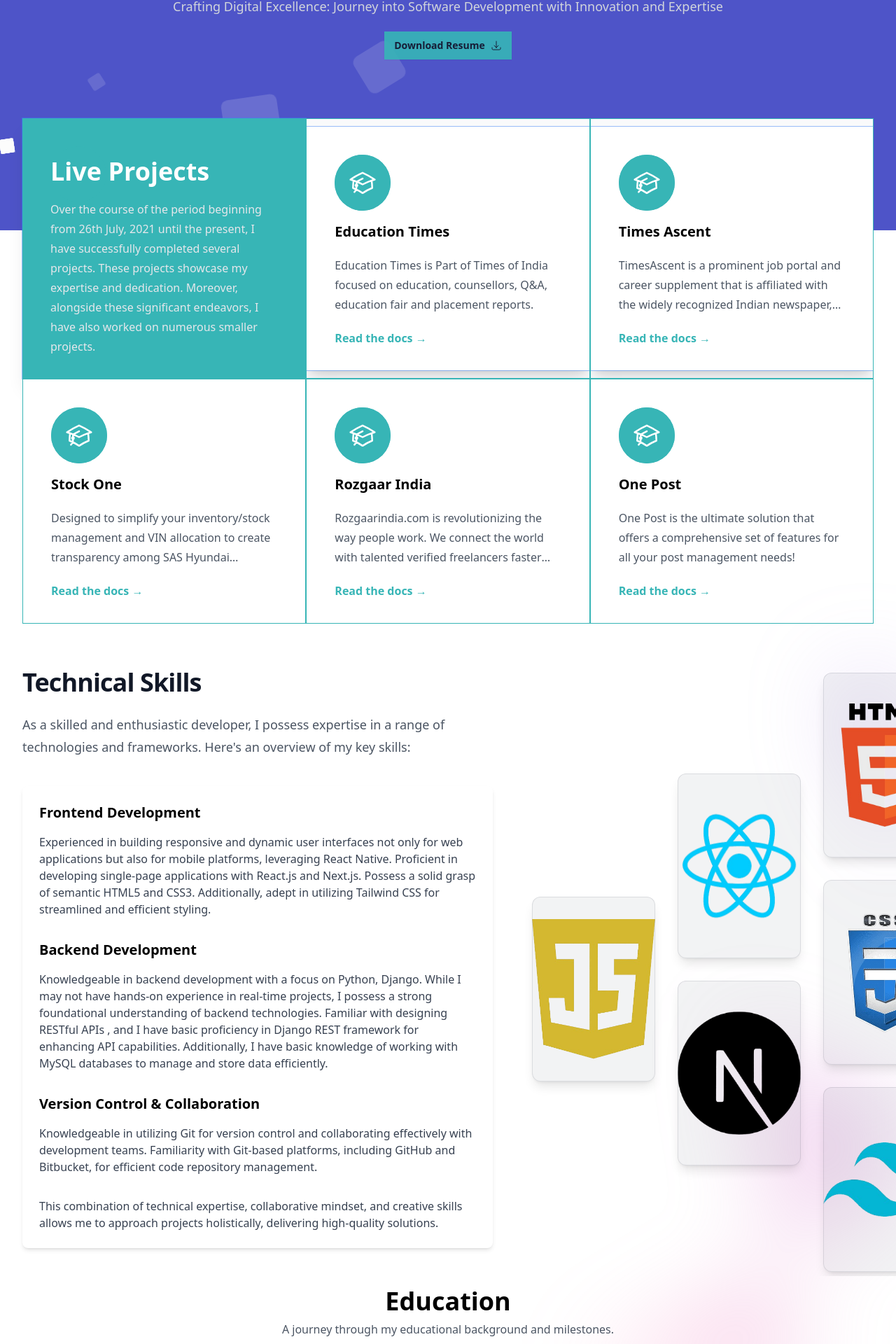
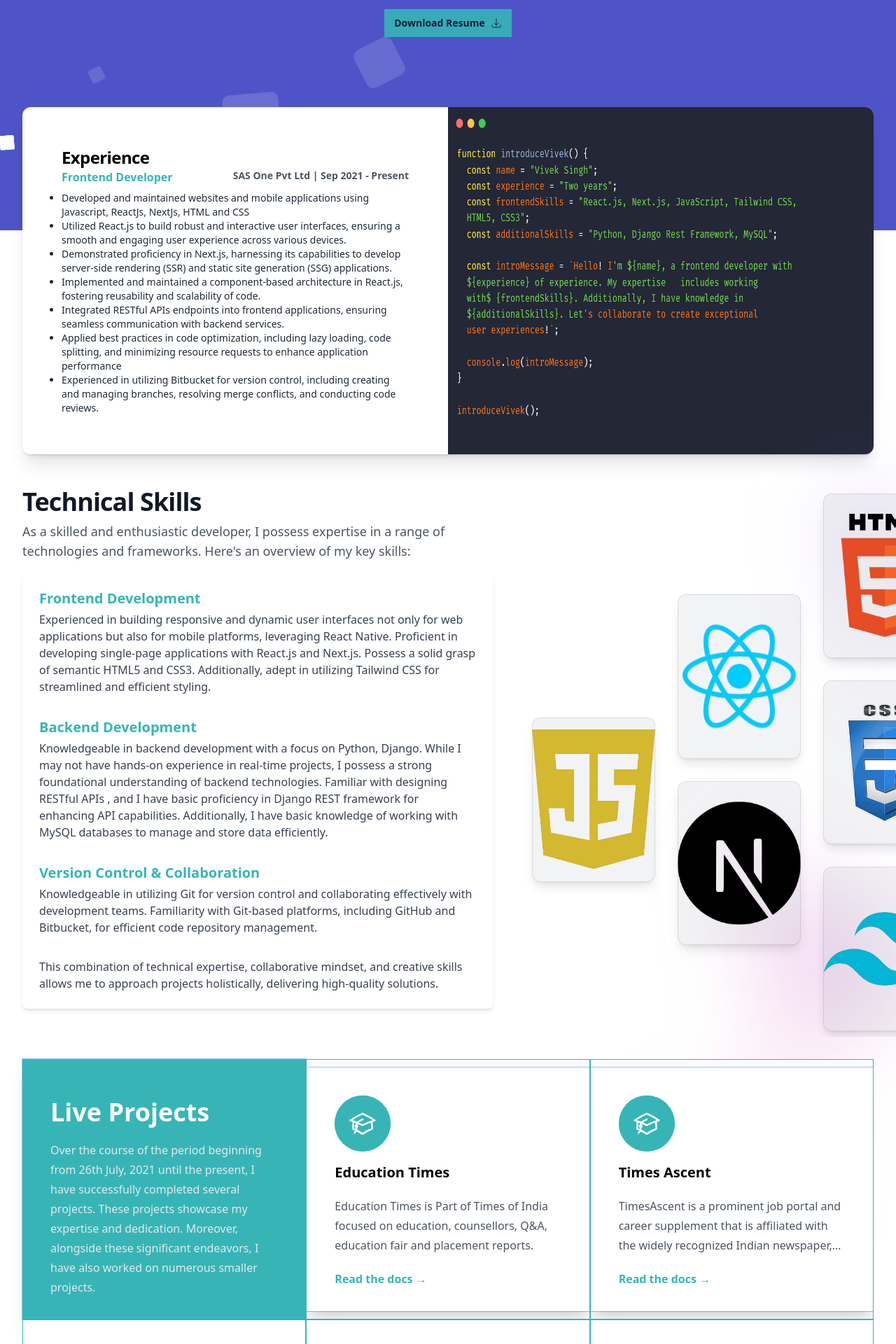
Before and after one commit to tomervivek/portfolio, a Next.js app: page / in a window 1280 px wide. Shown: the part 231-2151 px from the top of the page at 70% size. Built offline with nearby package versions, Linux system fonts and the light colour scheme.

Commit message:
Experience Section

```diff
--- a/components/Banner.js
+++ b/components/Banner.js
@@ -19,7 +19,7 @@
           <div className="mx-auto text-center lg:mx-0 mt-36 lg:flex-auto items-center justify-center lg:center">
             <h2 className="text-3xl font-bold tracking-tight text-white sm:text-4xl">
               Vivek Singh
-              <div className="text-lg leading-8 text-gray-300"><span className="text-[#37B5B6]">Programmer</span> at SAS ONE Private Limited</div>
+
             </h2>
             <p className="mt-2 text-lg leading-8 text-gray-300">
               Crafting Digital Excellence: Journey into Software Development with Innovation and Expertise
--- a/components/Education.js
+++ b/components/Education.js
@@ -32,7 +32,7 @@
         <div className="mx-auto max-w-screen-xl px-4 pb-10  sm:px-6 lg:px-8">
         <div className="relative mx-auto  text-center">
         <div className=""></div>
-        <div className="relative z-10 p-4">
+        <div className="relative z-10 p-4 pb-2">
           <h2 className="text-3xl text-black font-bold sm:text-4xl">Education</h2>
           <p className="mt-2 mb-4 text-gray-600">
           A journey through my educational background and milestones.
--- a/components/EducationCard.js
+++ b/components/EducationCard.js
@@ -4,6 +4,7 @@
 import { motion, useMotionTemplate, useMotionValue } from 'framer-motion'
 
 import { GridPattern } from '@/components/GridPattern'
+import { AcademicCapIcon } from '@heroicons/react/24/outline'
 
 const resources = [
   {
@@ -114,16 +115,17 @@
       className="group relative flex rounded-2xl bg-zinc-50 transition-shadow hover:shadow-md hover:shadow-zinc-900/5 dark:bg-white/2.5 dark:hover:shadow-black/5"
     >
       <ResourcePattern {...resource.pattern} mouseX={mouseX} mouseY={mouseY} />
-      <div className="absolute inset-0 rounded-2xl ring-1 ring-inset ring-zinc-900/7.5 group-hover:ring-zinc-900/10 dark:ring-white/10 dark:group-hover:ring-white/20" />
-      <div className="relative rounded-2xl px-4 pb-4 pt-16">
+      <div className="absolute inset-0 rounded-2xl ring-1 ring-inset ring-zinc-900/7.5 ring-zinc-900/10" />
+      <div className="relative rounded-2xl  pb-4 ">
 
-        <h3 className="mt-4 text-sm font-semibold leading-7 text-zinc-900 dark:text-white">
+        <h3 className="mt-4 px-4 text-sm font-semibold leading-7 text-zinc-900 dark:text-white">
+        <AcademicCapIcon className='h-14 w-14 text-gray-700 opacity-80' />
           <p>
           <span className='text-[#37B5B6] text-base font-bold'> {resource.degree}</span>
           <div>{resource.institution}</div>
           </p>
         </h3>
-        <p className="mt-1 text-sm text-zinc-600 dark:text-zinc-400">
+        <p className="mt-1 px-4 text-sm text-zinc-600 dark:text-zinc-400">
           {resource.description}
         </p>
       </div>
--- /dev/null
+++ b/components/Experience.js
@@ -0,0 +1,72 @@
+const Experience = () => {
+  return (
+    <section class=" md:pt-8 -mt-16 lg:mt-0 sm:-mt-10">
+      <div class="mx-auto max-w-screen-xl px-4 py-8 sm:px-6 sm:py-12 lg:px-8">
+        <div class="shadow rounded-xl">
+          <div class="lg:grid overflow-hidden text-white shadow-xl md:grid-cols-2 bg-white rounded-xl">
+            <aside class="p-8  md:p-14">
+              <h2 class="text-2xl font-bold text-black tracking-tight  font-headline">
+                Experience
+              </h2>
+              <div className="flex flex-col sm:flex-row justify-between">
+                <div className="text-gray-600 ">
+                  <span className="text-base font-semibold text-[#37B5B6]">
+                    Frontend Developer{" "}
+                  </span>
+                </div>
+                <div className="text-gray-600 text-sm font-semibold">
+                  {" "}
+                  SAS One Pvt Ltd | Sep 2021 - Present
+                </div>
+              </div>
+              <ul className="text-gray-800 text-sm prose-neutral list-disc mt-2">
+                <li>
+                  Developed and maintained websites and mobile applications
+                  using Javascript, ReactJs, NextJs, HTML and CSS
+                </li>
+
+                <li>
+                  Utilized React.js to build robust and interactive user
+                  interfaces, ensuring a smooth and engaging user experience
+                  across various devices.
+                </li>
+                <li>
+                  Demonstrated proficiency in Next.js, harnessing its
+                  capabilities to develop server-side rendering (SSR) and static
+                  site generation (SSG) applications.
+                </li>
+                <li>
+                  Implemented and maintained a component-based architecture in
+                  React.js, fostering reusability and scalability of code.
+                </li>
+                <li>
+                  Integrated RESTful APIs endpoints into frontend applications,
+                  ensuring seamless communication with backend services.
+                </li>
+                <li>
+                  Applied best practices in code optimization, including lazy
+                  loading, code splitting, and minimizing resource requests to
+                  enhance application performance
+                </li>
+                <li>
+                  Experienced in utilizing Bitbucket for version control,
+                  including creating and managing branches, resolving merge
+                  conflicts, and conducting code reviews.
+                </li>
+              </ul>
+            </aside>
+
+            <aside class="relative opacity-90 hidden lg:block">
+              <img
+                class=" object  w-full h-full  "
+                src="/intro-1.png"
+                alt=""
+              />
+            </aside>
+          </div>
+        </div>
+      </div>
+    </section>
+  );
+};
+export default Experience;
--- a/components/Projects.js
+++ b/components/Projects.js
@@ -35,7 +35,7 @@
 
   return (
     <section className="shadow-t-3xl">
-    <div className="mx-auto max-w-screen-xl px-4 py-8 sm:px-6 sm:py-12 lg:px-8 lg:py-16">
+    <div className="mx-auto max-w-screen-xl px-4 py-8 sm:px-6  lg:px-8 ">
       <div className="relative mx-auto max-w-full text-center">
         <div className="absolute inset-0 "></div>
 
--- a/components/SkillComponent.js
+++ b/components/SkillComponent.js
@@ -2,21 +2,21 @@
 
 const SkillComponent = () => {
   return (
-    <div className="container mx-auto my-10 p-6 bg-white rounded-lg shadow-md">
+    <div className="container mx-auto mb-10 mt-4 p-6 bg-white rounded-lg shadow-md">
 
       <div className="space-y-8">
 
         {/* Frontend Development */}
-        <div className="space-y-4">
-          <h3 className="text-xl font-bold">Frontend Development</h3>
+        <div className="space-y-1">
+          <h3 className="text-xl font-bold text-[#37B5B6]">Frontend Development</h3>
           <p className="text-gray-700">
           Experienced in building responsive and dynamic user interfaces not only for web applications but also for mobile platforms, leveraging React Native.  Proficient in developing single-page applications with React.js and Next.js. Possess a solid grasp of semantic HTML5 and CSS3. Additionally, adept in utilizing Tailwind CSS for streamlined and efficient styling.
           </p>
         </div>
 
         {/* Backend Development */}
-        <div className="space-y-4">
-          <h3 className="text-xl font-bold">Backend Development</h3>
+        <div className="space-y-1">
+          <h3 className="text-xl font-bold text-[#37B5B6]">Backend Development</h3>
           <p className="text-gray-700">
 
           Knowledgeable in backend development with a focus on  Python, Django. While I may not have hands-on experience in real-time projects, I possess a strong foundational understanding of backend technologies. Familiar with designing RESTful APIs , and I have basic proficiency in Django REST framework for enhancing API capabilities. Additionally, I have basic knowledge of working with MySQL databases to manage and store data efficiently.
@@ -26,8 +26,8 @@
 
 
         {/* Version Control & Collaboration */}
-        <div className="space-y-4">
-        <h3 className="text-xl font-bold">Version Control & Collaboration</h3>
+        <div className="space-y-1">
+        <h3 className="text-xl font-bold text-[#37B5B6]">Version Control & Collaboration</h3>
         <p className="text-gray-700">
           Knowledgeable in utilizing Git for version control and collaborating effectively with development teams.
           Familiarity with Git-based platforms, including GitHub and Bitbucket, for efficient code repository management.
--- a/components/Skills.js
+++ b/components/Skills.js
@@ -33,7 +33,7 @@
                   <h1 className="text-4xl font-bold tracking-tight text-gray-900 ">
                   Technical Skills
                   </h1>
-                  <p className="relative mt-6 text-lg leading-8 text-gray-600 sm:max-w-md lg:max-w-none">
+                  <p className="relative mt-2 text-lg  text-gray-600 sm:max-w-md lg:max-w-none">
                   As a skilled and enthusiastic developer, I possess expertise in a range of technologies and frameworks. Here's an overview of my key skills:
                   </p>
                   <SkillComponent />
@@ -44,7 +44,7 @@
                       <img
                         src="/js-removebg-preview.png"
                         alt=""
-                        className="aspect-[2/3] w-full rounded-xl bg-gray-900/5 object-contain shadow-lg"
+                        className="aspect-[3/4] w-full rounded-xl bg-gray-900/5 object-contain shadow-lg"
                       />
                       <div className="pointer-events-none absolute inset-0 rounded-xl ring-1 ring-inset ring-gray-900/10" />
                     </div>
@@ -54,7 +54,7 @@
                       <img
                         src="/react-removebg-preview.png"
                         alt=""
-                        className="aspect-[2/3] w-full rounded-xl bg-gray-900/5 object-contain shadow-lg"
+                        className="aspect-[3/4] w-full rounded-xl bg-gray-900/5 object-contain shadow-lg"
                       />
                       <div className="pointer-events-none absolute inset-0 rounded-xl ring-1 ring-inset ring-gray-900/10" />
                     </div>
@@ -62,7 +62,7 @@
                       <img
                         src="/next.png"
                         alt=""
-                        className="aspect-[2/3] w-full rounded-xl bg-gray-900/5 object-contain shadow-lg"
+                        className="aspect-[3/4] w-full rounded-xl bg-gray-900/5 object-contain shadow-lg"
                       />
                       <div className="pointer-events-none absolute inset-0 rounded-xl ring-1 ring-inset ring-gray-900/10" />
                     </div>
@@ -72,7 +72,7 @@
                       <img
                         src="/html.png"
                         alt=""
-                        className="aspect-[2/3] w-full rounded-xl bg-gray-900/5 object-contain shadow-lg"
+                        className="aspect-[3/4] w-full rounded-xl bg-gray-900/5 object-contain shadow-lg"
                       />
                       <div className="pointer-events-none absolute inset-0 rounded-xl ring-1 ring-inset ring-gray-900/10" />
                     </div>
@@ -80,7 +80,7 @@
                       <img
                         src="/css-removebg-preview.png"
                         alt=""
-                        className="aspect-[2/3] w-full rounded-xl bg-gray-900/5 object-contain shadow-lg"
+                        className="aspect-[3/4] w-full rounded-xl bg-gray-900/5 object-contain shadow-lg"
                       />
                       <div className="pointer-events-none absolute inset-0 rounded-xl ring-1 ring-inset ring-gray-900/10" />
                     </div>
@@ -88,7 +88,7 @@
                     <img
                       src="/tailwind.png"
                       alt=""
-                      className="aspect-[2/3] w-full rounded-xl bg-gray-900/5 object-contain shadow-lg"
+                      className="aspect-[3/4] w-full rounded-xl bg-gray-900/5 object-contain shadow-lg"
                     />
                     <div className="pointer-events-none absolute inset-0 rounded-xl ring-1 ring-inset ring-gray-900/10" />
                   </div>
--- a/pages/index.js
+++ b/pages/index.js
@@ -5,6 +5,7 @@
 import Projects from '@/components/Projects'
 import Education from '@/components/Education'
 import Skills from '@/components/Skills'
+import Experience from '@/components/Experience'
 
 const inter = Inter({ subsets: ['latin'] })
 
@@ -17,9 +18,10 @@
 
 
     <Banner />
+<Experience />
+<Skills />
+    <Projects />
 
-    <Projects />
-<Skills />
 <Education />
     </main>
   )
```
Also changed, not shown: public/v.jpeg (added).
